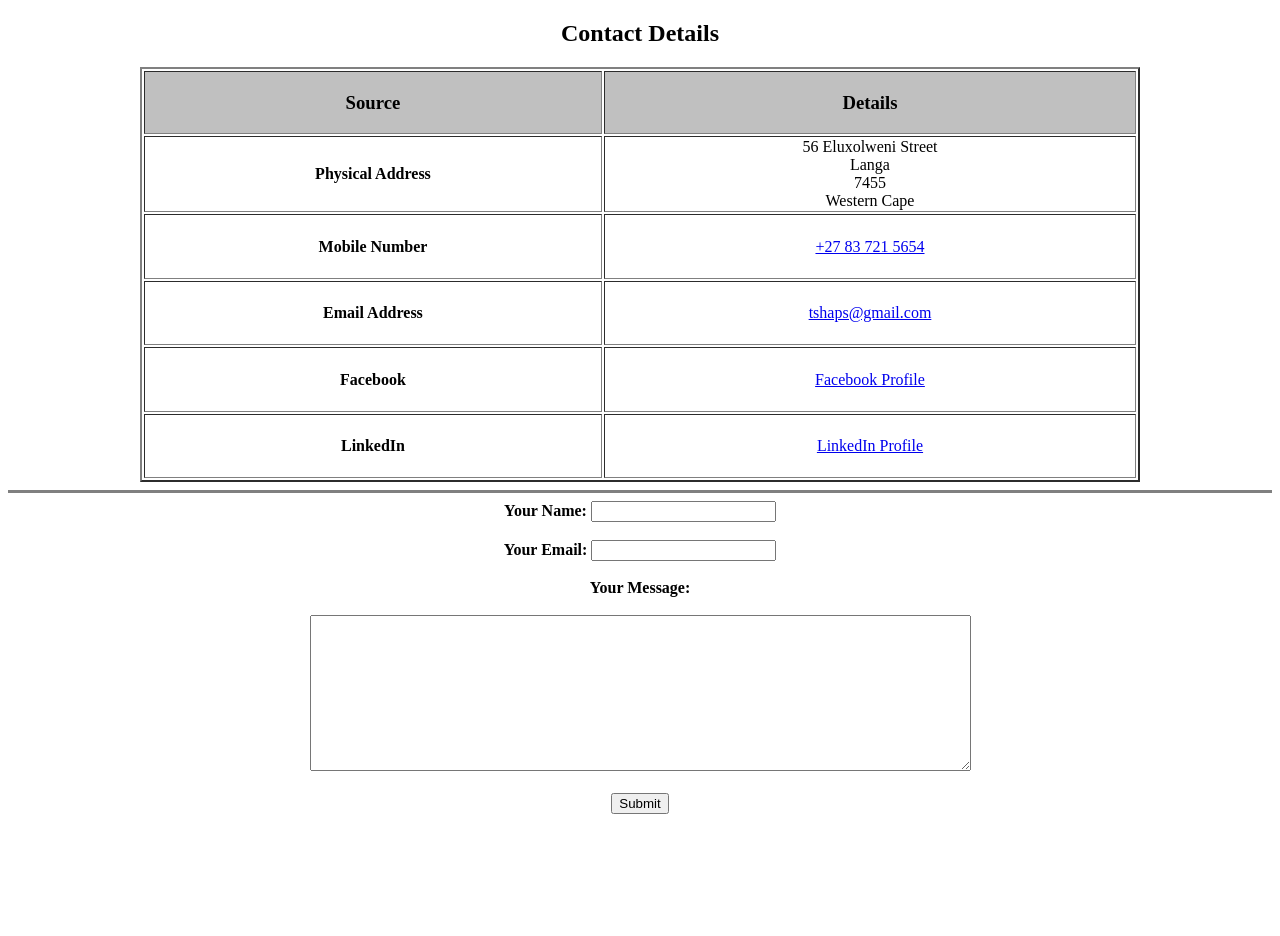
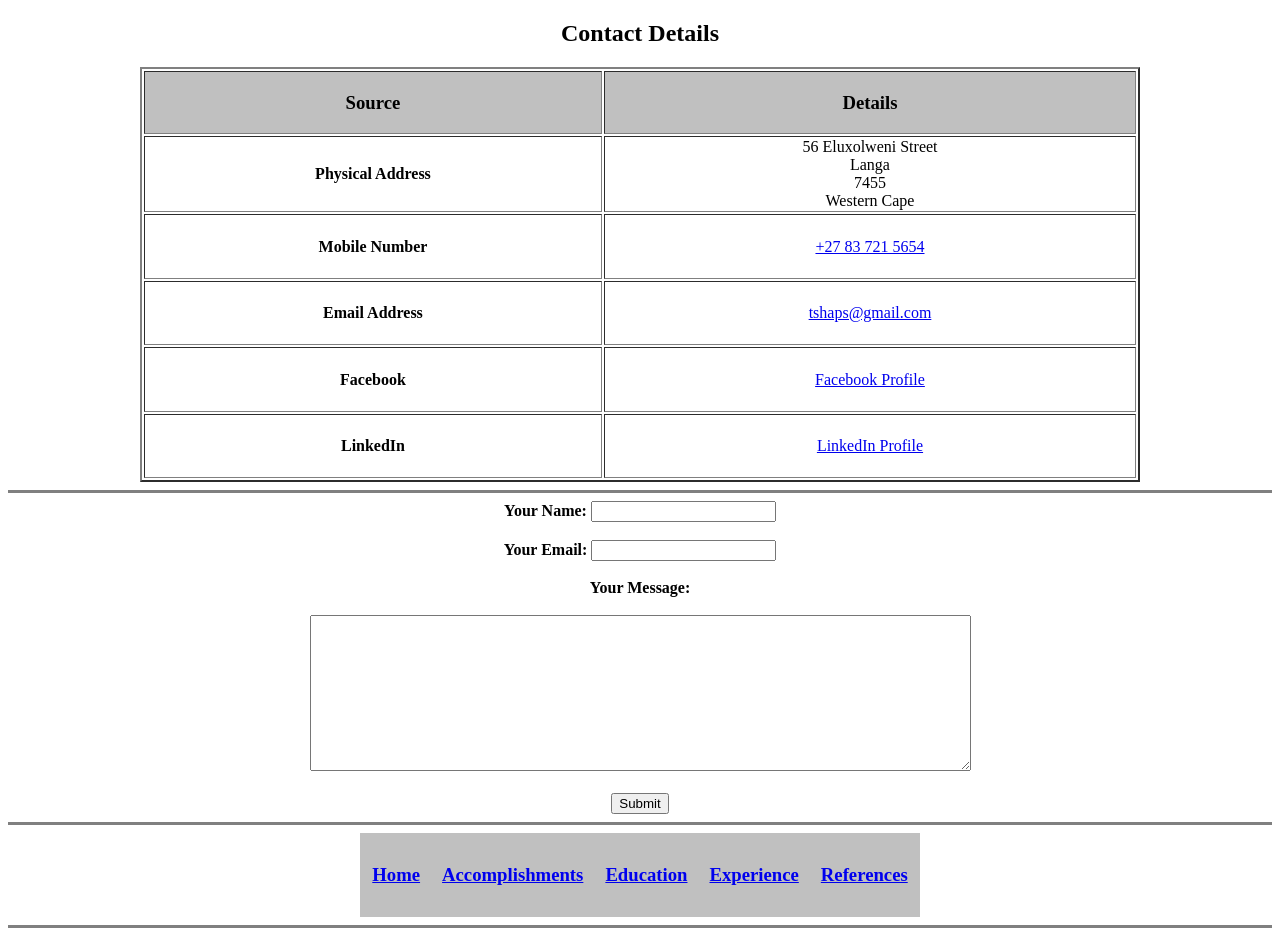
Before and after one commit to tshaps/cv, a plain HTML site: page Contact Details.html in a window 1280 px wide. Before the commit the page ends 822 px from the top, so only its background shows below. Drawn offline with Linux system fonts and the light colour scheme.

Commit message:
Add files via upload

```diff
--- a/Contact Details.html
+++ b/Contact Details.html
@@ -44,5 +44,18 @@
         <textarea name="yourMessage" rows="10" cols="80"></textarea><br><br>
         <input type="submit" name="">
     </form>
+    <footer>
+        <hr size="3" noshade>
+        <table cellpadding="10" align="center" bgcolor="#C0C0C0">
+            <tr>
+                <td><h3><a href="index.html">Home</a></h3></td>
+                <td><h3><a href="Accomplishments.html">Accomplishments</a></h3></td>
+                <td><h3><a href="edu.html">Education</a></h3></td>
+                <td><h3><a href="work.html">Experience</a></h3></td>
+                <td><h3><a href="References.html">References</a></h3></td>
+            </tr>
+        </table>
+        <hr size="3" noshade>
+    </footer>
 </body>
 </html>
```
Also changed, not shown: Accomplishments.html (+12 -0 lines), References.html (+12 -0 lines), edu.html (+12 -0 lines), index.html (+4 -3 lines), work.html (+12 -0 lines).
